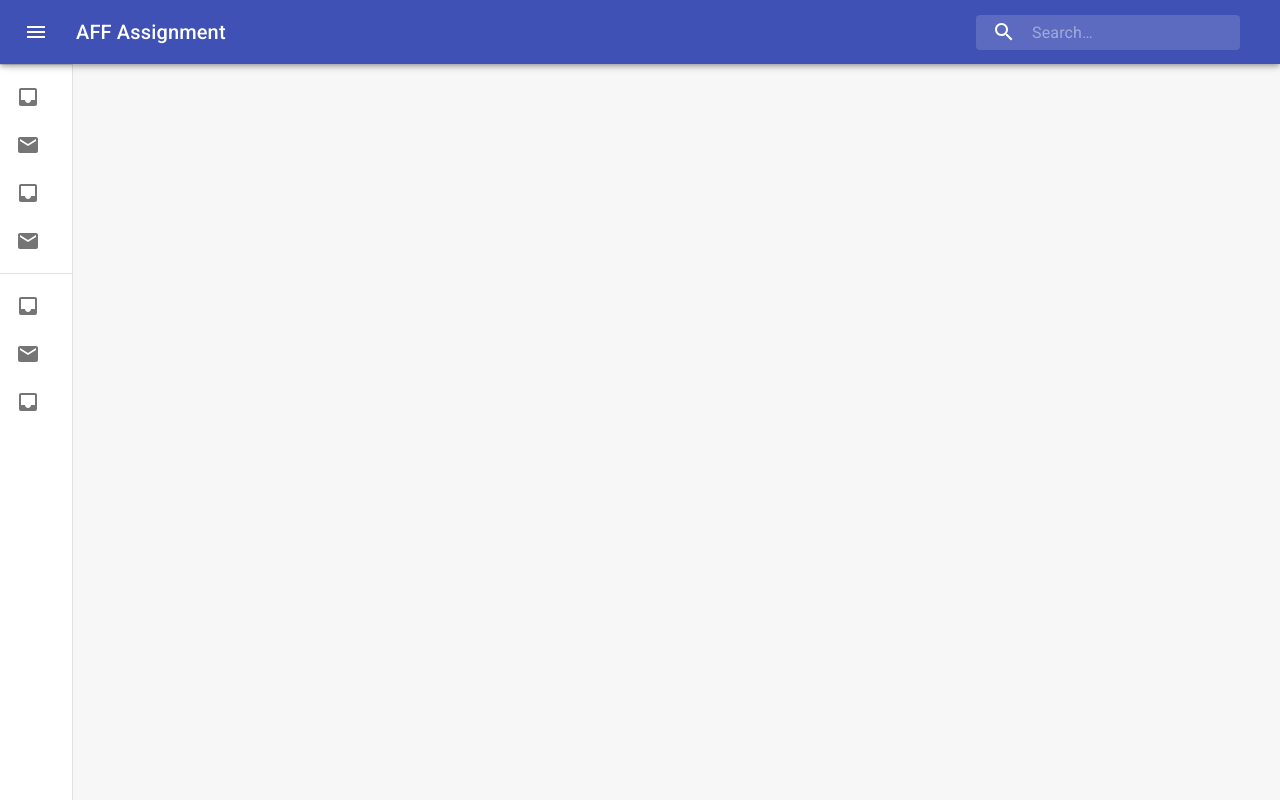
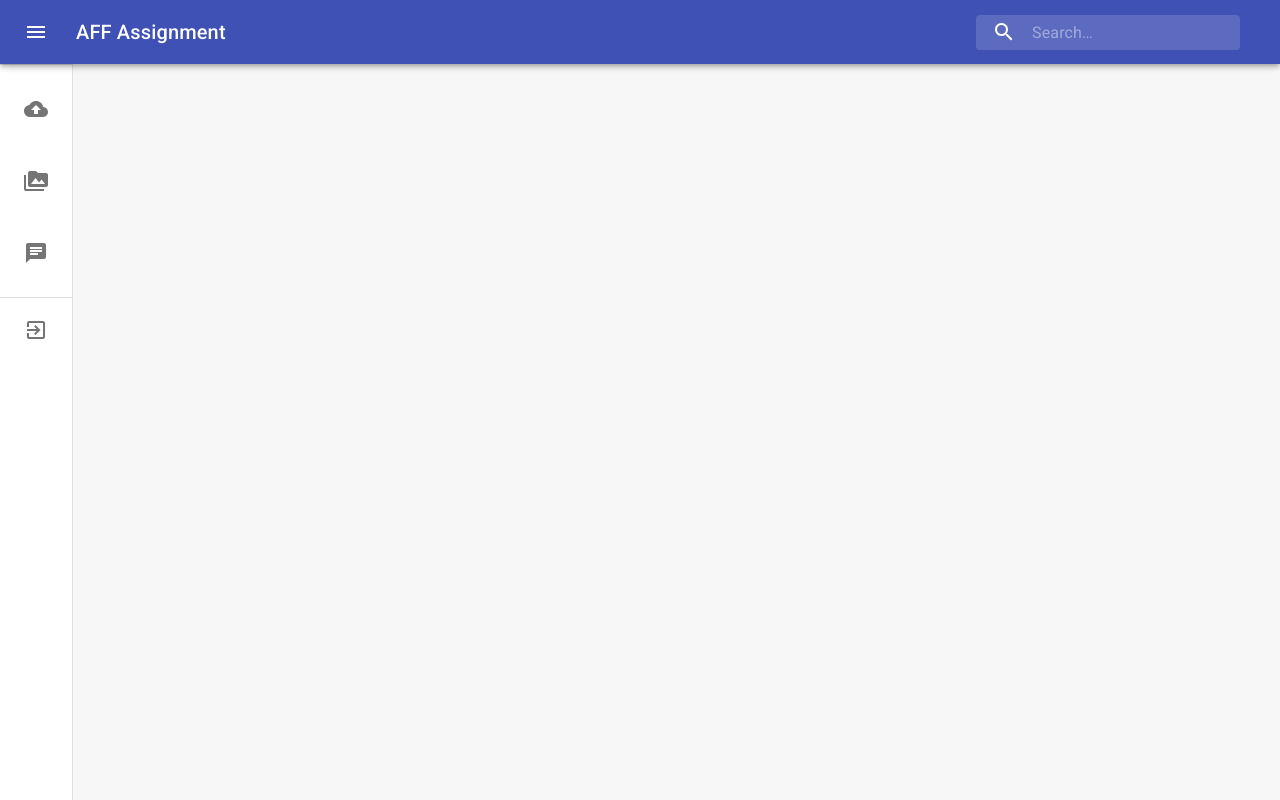
Before and after one commit to j-wreford/aff-task-one, a React (Create React App) app in the folder frontend/: page / in a window 1280 px wide. Built offline with nearby package versions, Linux system fonts and the light colour scheme.

Commit message:
Update AppDrawer.

```diff
--- a/frontend/src/component/common/AppDrawer.js
+++ b/frontend/src/component/common/AppDrawer.js
@@ -1,4 +1,5 @@
-import React from 'react';
+import React, { useState }  from 'react';
+import { Redirect } from 'react-router'
 import clsx from 'clsx';
 import {
     Drawer, List, Typography, Divider, IconButton,
@@ -6,7 +7,9 @@ import {
 } from '@material-ui/core'
 import {
     ChevronLeft as ChevronLeftIcon, ChevronRight as ChevronRightIcon,
-    InboxIcon as Icon, Mail as MailIcon, Menu as MenuIcon, Inbox as InboxIcon
+    InboxIcon as Icon, Mail as MailIcon, Menu as MenuIcon, Inbox as InboxIcon,
+    CloudUpload as CloudUploadIcon, PermMedia as PermMediaIcon,
+    ExitToApp as ExitToAppIcon, Chat as ChatIcon
 } from '@material-ui/icons'
 import {
     makeStyles, useTheme
@@ -26,6 +29,9 @@ const useStyles = makeStyles(theme => ({
   },
   menuButton: {
     marginRight: 36
+  },
+  icon: {
+      marginLeft: 8
   },
   hide: {
     display: 'none'
@@ -83,6 +89,16 @@ export default function AppDrawer(props) {
     const theme = useTheme()
 
     /**
+     * When redirect.do is true, a Redirect component will be rendered,
+     * allowing the router to switch to another view. The path used will
+     * be redirect.to.
+     */
+    const [redirect, setRedirect] = useState({
+        do: false,
+        to: ""
+    })
+
+    /**
      * Informs the parent component that the close drawer button
      * was just clicked
      */
@@ -90,6 +106,21 @@ export default function AppDrawer(props) {
         if (typeof props.onDrawerClose === 'function')
             props.onDrawerClose()
     }
+
+    /**
+     * Triggers a redirect
+     *
+     * @TODO Involve session ending etc
+     */
+    const handleLogoutClick = () => {
+        setRedirect({
+            do: true,
+            to: "/login"
+        })
+    }
+
+    if (redirect.do)
+        return <Redirect push to={redirect.to} />
 
     return (
         <div className={classes.root}>
@@ -113,21 +144,33 @@ export default function AppDrawer(props) {
                 </div>
                 <Divider />
                 <List>
-                    {['Inbox', 'Starred', 'Send email', 'Drafts'].map((text, index) => (
-                        <ListItem button key={text}>
-                        <ListItemIcon>{index % 2 === 0 ? <InboxIcon /> : <MailIcon />}</ListItemIcon>
-                        <ListItemText primary={text} />
-                        </ListItem>
-                    ))}
+                    <ListItem button key="upload">
+                        <ListItemIcon className={classes.icon}>
+                            <CloudUploadIcon />
+                        </ListItemIcon>
+                        <ListItemText primary="Upload" secondary="Create a document"/>
+                    </ListItem>
+                    <ListItem button key="browse">
+                        <ListItemIcon className={classes.icon}>
+                            <PermMediaIcon />
+                        </ListItemIcon>
+                        <ListItemText primary="Browse" secondary="Manage documents"/>
+                    </ListItem>
+                    <ListItem button key="chat">
+                        <ListItemIcon className={classes.icon}>
+                            <ChatIcon />
+                        </ListItemIcon>
+                        <ListItemText primary="Chat" secondary="Say hello"/>
+                    </ListItem>
                 </List>
                 <Divider />
                 <List>
-                    {['All mail', 'Trash', 'Spam'].map((text, index) => (
-                        <ListItem button key={text}>
-                        <ListItemIcon>{index % 2 === 0 ? <InboxIcon /> : <MailIcon />}</ListItemIcon>
-                        <ListItemText primary={text} />
-                        </ListItem>
-                    ))}
+                    <ListItem button key="logout" onClick={handleLogoutClick}>
+                        <ListItemIcon className={classes.icon}>
+                            <ExitToAppIcon />
+                        </ListItemIcon>
+                        <ListItemText primary="Logout"/>
+                    </ListItem>
                 </List>
             </Drawer>
         </div>
```
